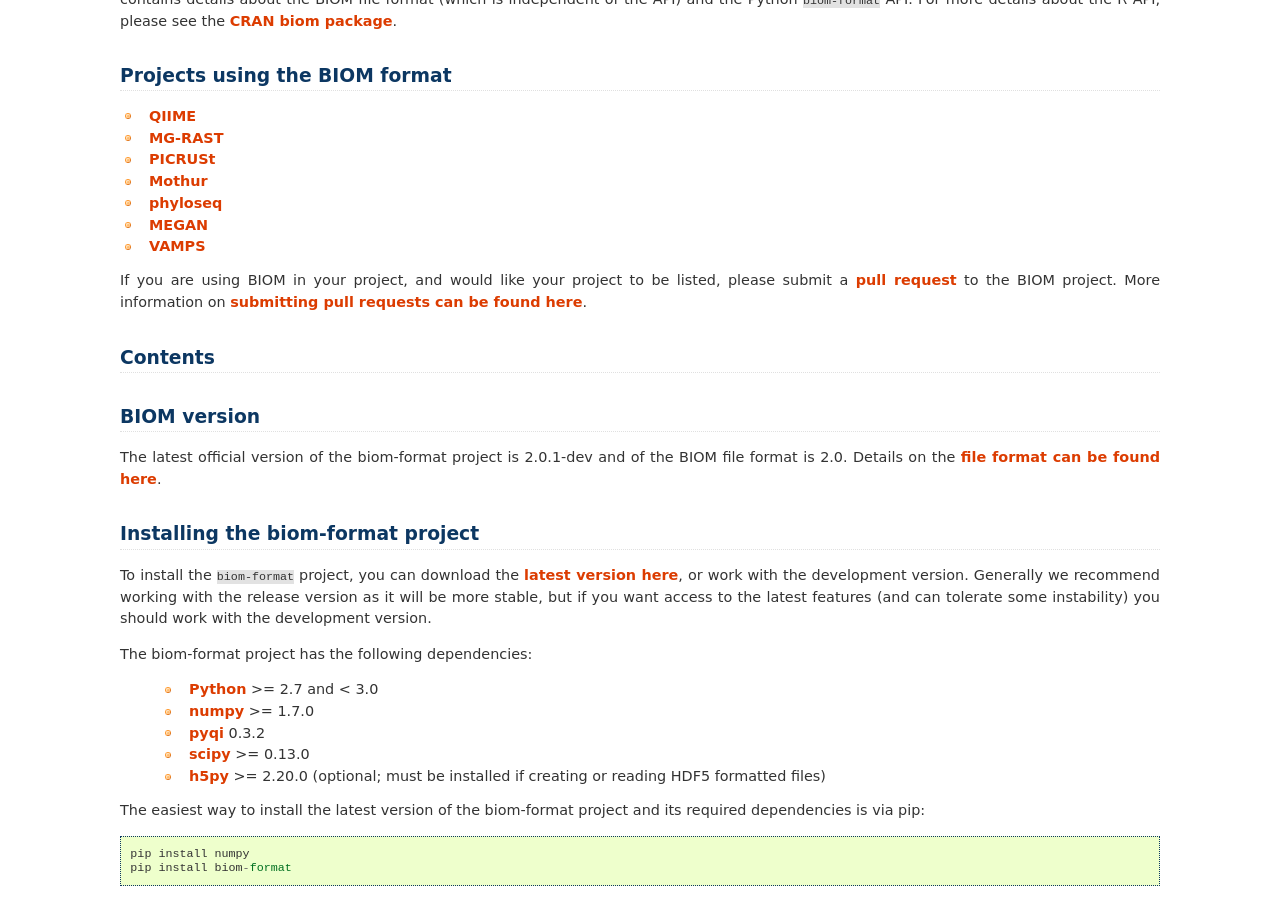
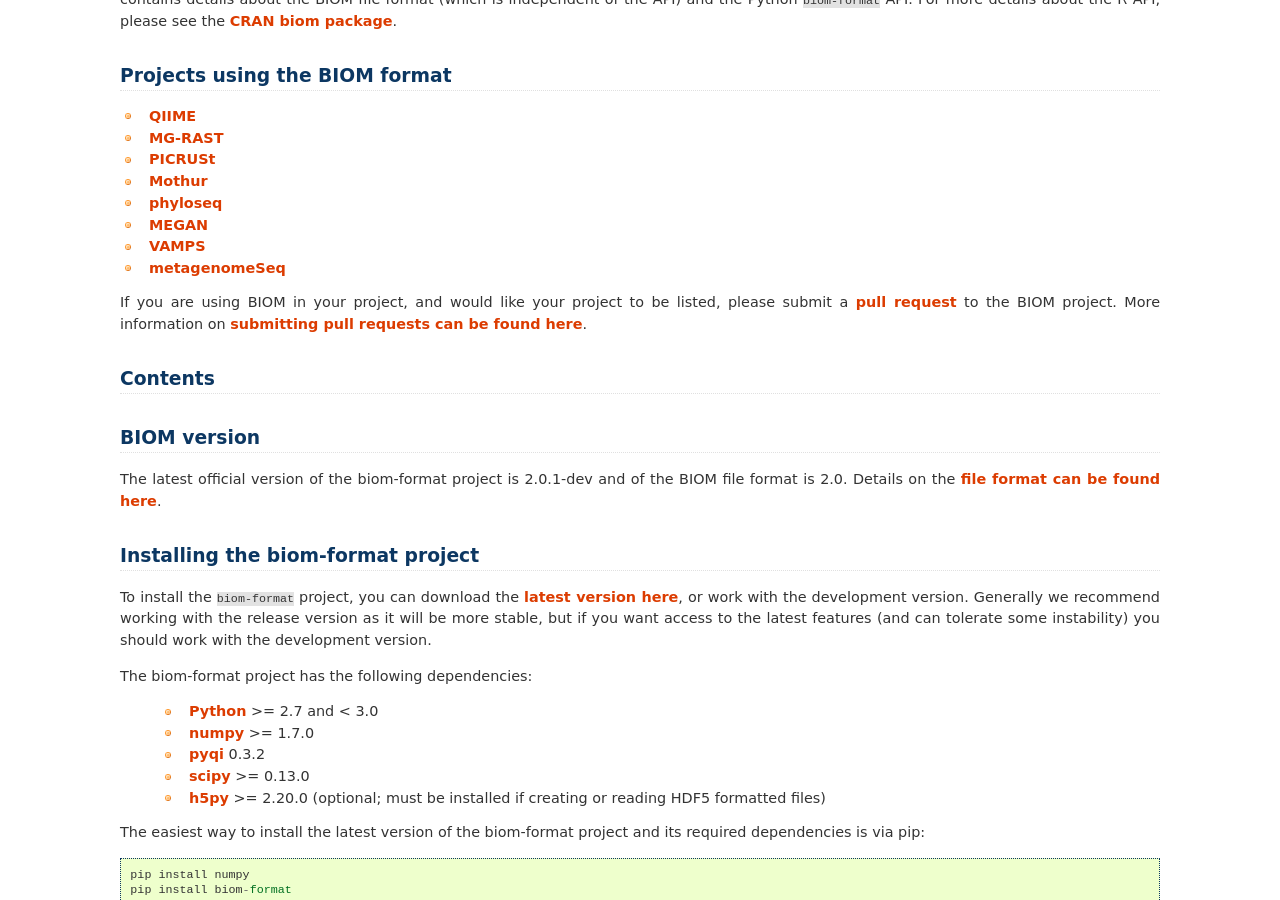
Before and after one commit to biocore/biom-format, a Sphinx documentation site: the page built from doc/index.rst, in a window 1280 px wide and 900 px high, scrolled down 677 px. Built offline with Sphinx 7.4.7, drawn with Linux system fonts in a browser that asks for light colours; formulas are drawn with MathJax 3; pages that are not in the unit, such as notebooks, are missing from menus.

Commit message:
Add metagenomeSeq to software list

```diff
--- a/doc/index.rst
+++ b/doc/index.rst
@@ -23,6 +23,7 @@
 * `phyloseq <http://www.bioconductor.org/packages/release/bioc/html/phyloseq.html>`_
 * `MEGAN <http://ab.inf.uni-tuebingen.de/software/megan5/>`_
 * `VAMPS <http://vamps.mbl.edu/>`_
+* `metagenomeSeq <http://www.bioconductor.org/packages/release/bioc/html/metagenomeSeq.html>`_
 
 If you are using BIOM in your project, and would like your project to be listed, please submit a `pull request <https://github.com/biocore/biom-format/pulls>`_ to the BIOM project. More information on `submitting pull requests can be found here <https://help.github.com/articles/using-pull-requests>`_.
 
```
